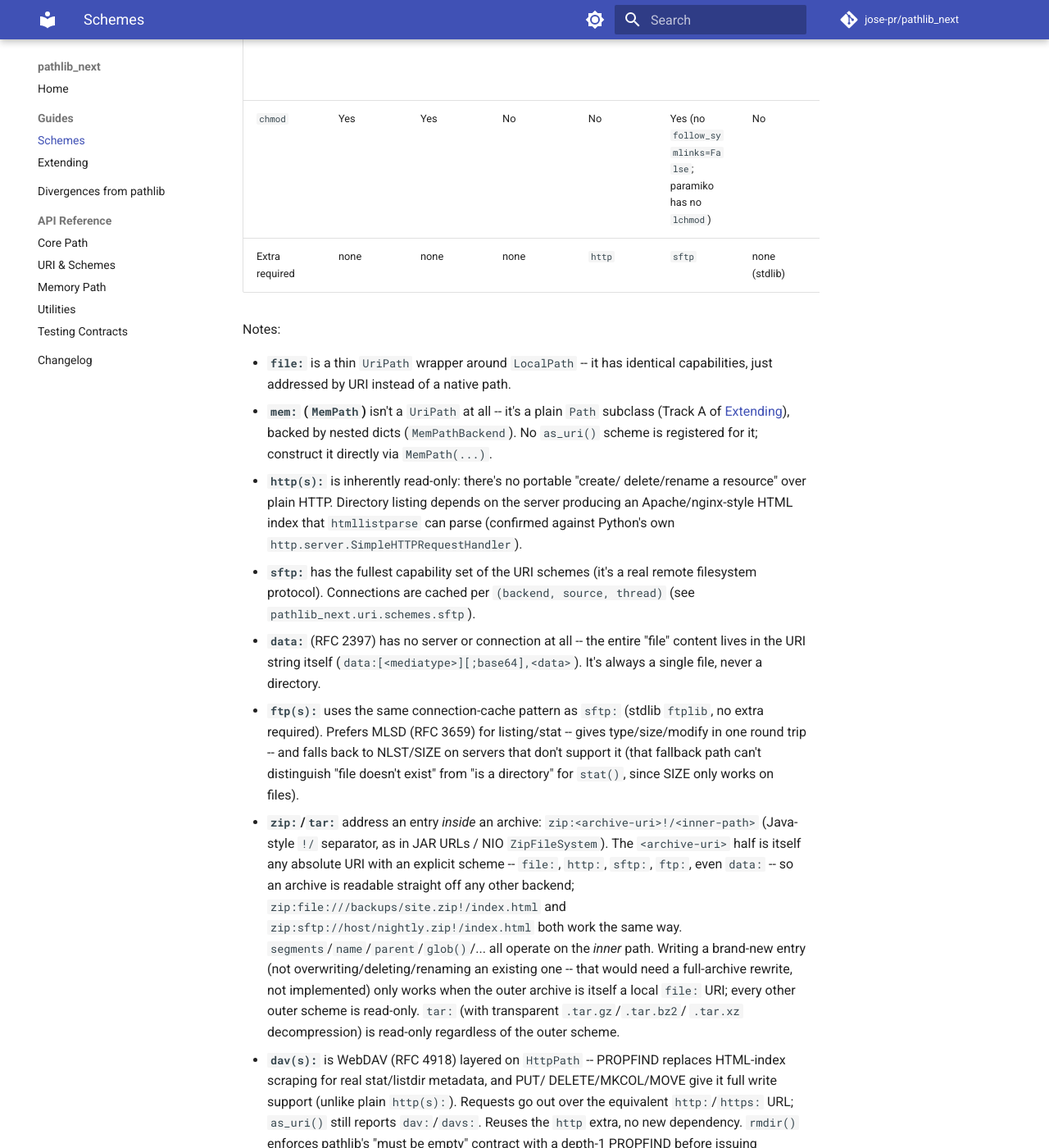
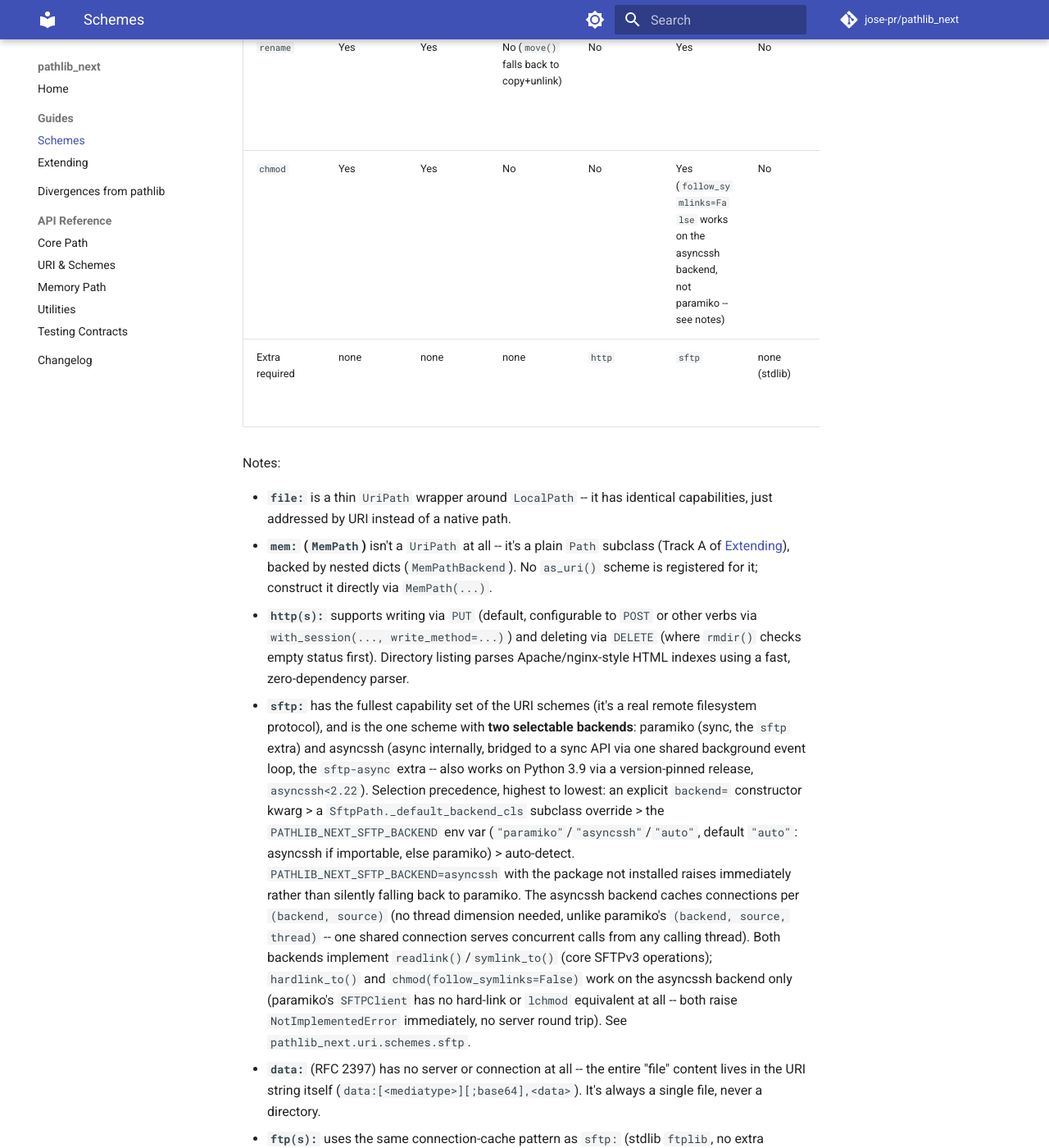
Before and after one commit to jose-pr/pathlib-next, an MkDocs documentation site: the page built from docs/guides/schemes.md, in a window 1280 px wide and 1400 px high, scrolled down 1113 px. Shown: the whole window at 82% size. Built offline with MkDocs 1.6.1 and Material for MkDocs 9.7.7, drawn with Linux system fonts in a browser that asks for light colours; comment, search, counter and statistics services are not loaded; some of the changed text lies outside the part shown.

Commit message:
docs: document HTTP write/delete and parser improvements

```diff
--- a/docs/guides/schemes.md
+++ b/docs/guides/schemes.md
@@ -6,17 +6,17 @@ meaningful for a read-only scheme) -- everything else (name/suffix parsing,
 `glob()`, `walk()`, `copy()`, ...) is derived from these primitives and
 works identically across all of them.
 
-| Capability | `LocalPath` | `file:` (`FileUri`) | `mem:` (`MemPath`) | `http(s):` (`HttpPath`) | `sftp:` (`SftpPath`) | `data:` (`DataUri`) | `ftp(s):` (`FtpPath`) | `zip:` (`ZipUri`) | `tar:` (`TarUri`) | `dav(s):` (`DavPath`) | `s3:` (`S3Path`) |
-| --- | --- | --- | --- | --- | --- | --- | --- | --- | --- | --- | --- |
-| Read (`read_text`/`read_bytes`/`open`) | Yes | Yes | Yes | Yes | Yes | Yes | Yes | Yes | Yes | Yes | Yes |
-| Write (`write_text`/`write_bytes`/`open("w")`) | Yes | Yes | Yes | No | Yes | No | Yes | New entries only, local outer archive only | No | Yes | Yes |
-| List (`iterdir`) | Yes | Yes | Yes | Yes (scrapes an HTML index) | Yes | No (`NotADirectoryError`) | Yes (MLSD, falls back to NLST) | Yes | Yes | Yes (PROPFIND) | Yes (prefix + delimiter emulation) |
-| Stat (`stat`, `exists`, `is_dir`, `is_file`, ...) | Yes | Yes | Yes | Yes (via `HEAD`, falls back to `GET`) | Yes | Yes (`st_size` from decoded payload) | Yes (MLSD, falls back to SIZE for files) | Yes | Yes | Yes (PROPFIND) | Yes (`is_dir` is prefix emulation) |
-| `mkdir` | Yes | Yes | Yes | No | Yes | No | Yes | Local outer archive only (zero-length `name/` entry) | No | Yes (MKCOL) | Yes (zero-byte `key/` marker object) |
-| Delete (`unlink`/`rmdir`/`rm`) | Yes | Yes | Yes | No | Yes | No | Yes | No | No | Yes (`rmdir` requires empty, see notes) | Yes (`rmdir` requires empty prefix) |
-| `rename` | Yes | Yes | No (`move()` falls back to copy+unlink) | No | Yes | No | Yes | No | No | Yes (MOVE) | Yes (server-side `copy_object`+delete, same bucket) |
-| `chmod` | Yes | Yes | No | No | Yes (no `follow_symlinks=False`; paramiko has no `lchmod`) | No | Yes (`SITE CHMOD`, server-dependent) | No | No | No | No |
-| Extra required | none | none | none | `http` | `sftp` | none (stdlib) | none (stdlib `ftplib`) | none (stdlib `zipfile`) | none (stdlib `tarfile`) | `http` (reused) | `s3` |
+| Capability | `LocalPath` | `file:` (`FileUri`) | `mem:` (`MemPath`) | `http(s):` (`HttpPath`) | `sftp:` (`SftpPath`) | `data:` (`DataUri`) | `ftp(s):` (`FtpPath`) | `zip:` (`ZipUri`) | `tar:` (`TarUri`) | `archive:`/`archive+<fmt>:` (`ArchiveUri`) | `dav(s):` (`DavPath`) | `s3:` (`S3Path`) |
+| --- | --- | --- | --- | --- | --- | --- | --- | --- | --- | --- | --- | --- |
+| Read (`read_text`/`read_bytes`/`open`) | Yes | Yes | Yes | Yes | Yes | Yes | Yes | Yes | Yes | Yes | Yes | Yes |
+| Write (`write_text`/`write_bytes`/`open("w")`) | Yes | Yes | Yes | Yes (PUT, configurable) | Yes | No | Yes | New/overwritten entries, local outer archive only | No | Same as `zip:`, only if the outer resolves/is detected as zip | Yes | Yes |
+| List (`iterdir`) | Yes | Yes | Yes | Yes (scrapes an HTML index) | Yes | No (`NotADirectoryError`) | Yes (MLSD, falls back to NLST) | Yes | Yes | Yes | Yes (PROPFIND) | Yes (prefix + delimiter emulation) |
+| Stat (`stat`, `exists`, `is_dir`, `is_file`, ...) | Yes | Yes | Yes | Yes (via `HEAD`, falls back to `GET`) | Yes | Yes (`st_size` from decoded payload) | Yes (MLSD, falls back to SIZE for files) | Yes | Yes | Yes | Yes (PROPFIND) | Yes (`is_dir` is prefix emulation) |
+| `mkdir` | Yes | Yes | Yes | No | Yes | No | Yes | Local outer archive only (zero-length `name/` entry) | No | Same as `zip:`, zip-detected only | Yes (MKCOL) | Yes (zero-byte `key/` marker object) |
+| Delete (`unlink`/`rmdir`/`rm`) | Yes | Yes | Yes | Yes (DELETE) | Yes | No | Yes | Yes (local outer archive only) | No | Same as `zip:`, zip-detected only | Yes (`rmdir` requires empty, see notes) | Yes (`rmdir` requires empty prefix) |
+| `rename` | Yes | Yes | No (`move()` falls back to copy+unlink) | No | Yes | No | Yes | Yes (local outer archive only) | No | Same as `zip:`, zip-detected only | Yes (MOVE) | Yes (server-side `copy_object`+delete, same bucket) |
+| `chmod` | Yes | Yes | No | No | Yes (`follow_symlinks=False` works on the asyncssh backend, not paramiko -- see notes) | No | Yes (`SITE CHMOD`, server-dependent) | No | No | No | No | No |
+| Extra required | none | none | none | `http` | `sftp` | none (stdlib) | none (stdlib `ftplib`) | none (stdlib `zipfile`) | none (stdlib `tarfile`) | none (reuses `zip:`/`tar:`) | `http` (reused) | `s3` |
 
 Notes:
 
@@ -26,14 +26,28 @@ Notes:
   subclass (Track A of [Extending](extending.md)), backed by nested dicts
   (`MemPathBackend`). No `as_uri()` scheme is registered for it; construct
   it directly via `MemPath(...)`.
-- **`http(s):`** is inherently read-only: there's no portable "create/
-  delete/rename a resource" over plain HTTP. Directory listing depends on
-  the server producing an Apache/nginx-style HTML index that
-  `htmllistparse` can parse (confirmed against Python's own
-  `http.server.SimpleHTTPRequestHandler`).
+- **`http(s):`** supports writing via `PUT` (default, configurable to `POST` or other verbs via `with_session(..., write_method=...)`) and deleting via `DELETE` (where `rmdir()` checks empty status first). Directory listing parses Apache/nginx-style HTML indexes using a fast, zero-dependency parser.
 - **`sftp:`** has the fullest capability set of the URI schemes (it's a
-  real remote filesystem protocol). Connections are cached per
-  `(backend, source, thread)` (see `pathlib_next.uri.schemes.sftp`).
+  real remote filesystem protocol), and is the one scheme with **two
+  selectable backends**: paramiko (sync, the `sftp` extra) and asyncssh
+  (async internally, bridged to a sync API via one shared background
+  event loop, the `sftp-async` extra -- also works on Python 3.9 via a
+  version-pinned release, `asyncssh<2.22`). Selection precedence, highest
+  to lowest: an explicit `backend=` constructor kwarg > a
+  `SftpPath._default_backend_cls` subclass override > the
+  `PATHLIB_NEXT_SFTP_BACKEND` env var (`"paramiko"`/`"asyncssh"`/`"auto"`,
+  default `"auto"`: asyncssh if importable, else paramiko) > auto-detect.
+  `PATHLIB_NEXT_SFTP_BACKEND=asyncssh` with the package not installed
+  raises immediately rather than silently falling back to paramiko. The
+  asyncssh backend caches connections per `(backend, source)` (no
+  thread dimension needed, unlike paramiko's `(backend, source, thread)`
+  -- one shared connection serves concurrent calls from any calling
+  thread). Both backends implement `readlink()`/`symlink_to()`
+  (core SFTPv3 operations); `hardlink_to()` and
+  `chmod(follow_symlinks=False)` work on the asyncssh backend only
+  (paramiko's `SFTPClient` has no hard-link or `lchmod` equivalent at
+  all -- both raise `NotImplementedError` immediately, no server round
+  trip). See `pathlib_next.uri.schemes.sftp`.
 - **`data:`** (RFC 2397) has no server or connection at all -- the entire
   "file" content lives in the URI string itself
   (`data:[<mediatype>][;base64],<data>`). It's always a single file, never a
@@ -52,11 +66,21 @@ Notes:
   backend; `zip:file:///backups/site.zip!/index.html` and
   `zip:sftp://host/nightly.zip!/index.html` both work the same way.
   `segments`/`name`/`parent`/`glob()`/... all operate on the *inner* path.
-  Writing a brand-new entry (not overwriting/deleting/renaming an existing
-  one -- that would need a full-archive rewrite, not implemented) only
-  works when the outer archive is itself a local `file:` URI; every other
-  outer scheme is read-only. `tar:` (with transparent `.tar.gz`/`.tar.bz2`/
-  `.tar.xz` decompression) is read-only regardless of the outer scheme.
+  Writing (new entries, overwriting/deleting/renaming existing ones -- the
+  latter three via a full-archive rewrite to a temp file, then an atomic
+  `os.replace`) only works when the outer archive is itself a local `file:`
+  URI; every other outer scheme is read-only. `tar:` (with transparent
+  `.tar.gz`/`.tar.bz2`/`.tar.xz` decompression) is read-only regardless of
+  the outer scheme.
+- **`archive:`/`archive+<fmt>:`** is a convenience catch-all over `zip:`/
+  `tar:`: bare `archive:<archive-uri>!/<inner-path>` auto-detects the
+  format (outer filename extension first, then a `PK`-header magic-byte
+  sniff), while `archive+zip:`/`archive+tar:` pin the format explicitly and
+  skip detection. Resolves to the same shared backend (and registry key) as
+  the dedicated `zip:`/`tar:` schemes -- `archive:...!/x` and `zip:...!/x`
+  on the same outer archive share one open handle. `zip:`/`tar:` remain the
+  primary, explicit schemes; `archive:` exists for callers that don't know
+  (or don't care about) the format ahead of time.
 - **`dav(s):`** is WebDAV (RFC 4918) layered on `HttpPath` -- PROPFIND
   replaces HTML-index scraping for real stat/listdir metadata, and PUT/
   DELETE/MKCOL/MOVE give it full write support (unlike plain `http(s):`).
```
Also changed, not shown: CHANGELOG.md (+35 -0 lines).
